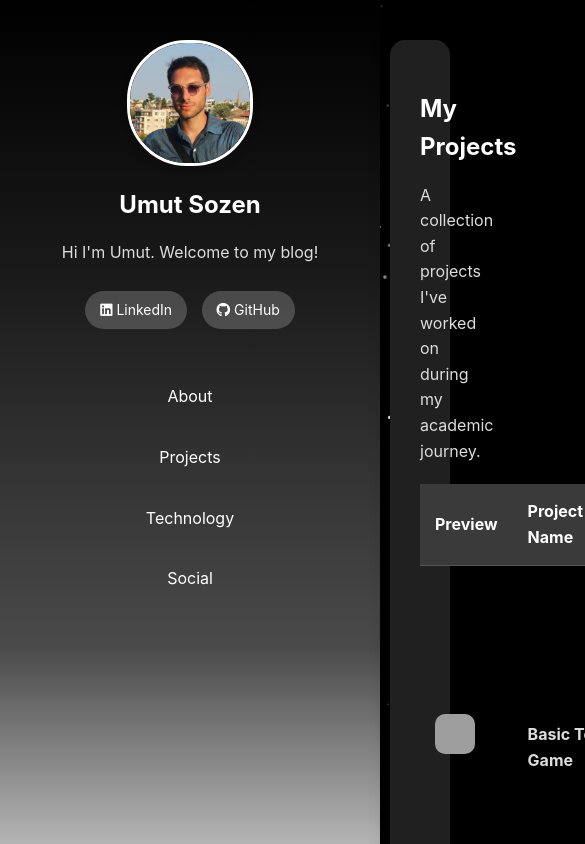
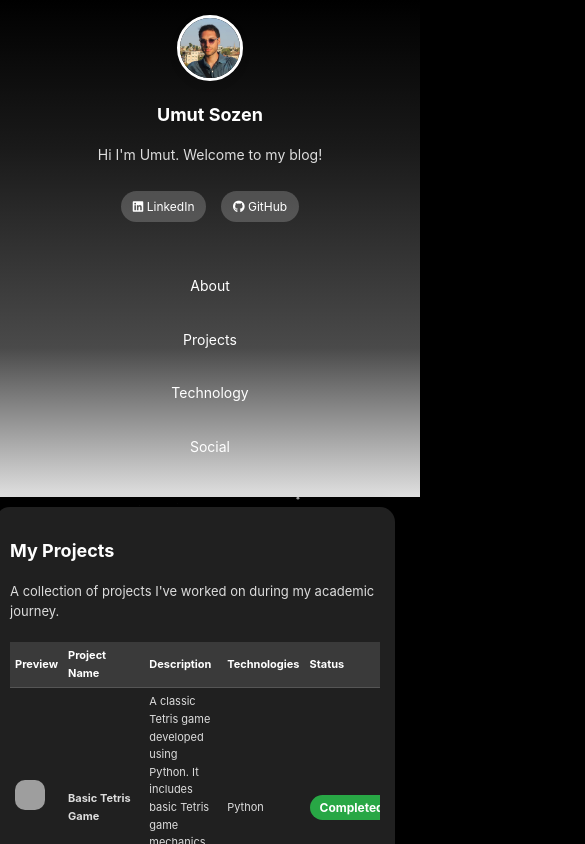
Before and after one commit to Datches1/personalwebpage, a plain HTML site: page projects.html in a window 390 px wide. Shown: the top 844 px of the page, 585 px wide, since content can reach past the window. Drawn offline with Linux system fonts and the light colour scheme; grey boxes are pictures that could not be loaded.

Commit message:
Refactor CSS for responsive design and animations

```diff
--- a/style.css
+++ b/style.css
@@ -131,7 +131,7 @@ main {
     margin-bottom: 15px;
 }
 
-/* Animasyon */
+
 @keyframes fadeIn {
     from {
         opacity: 0;
@@ -143,7 +143,7 @@ main {
     }
 }
 
-/* Tablo Stilleri */
+
 .tech-table {
     width: 100%;
     border-collapse: collapse;
@@ -166,7 +166,7 @@ main {
     height: 40px;
 }
 
-/* Harita Stili */
+
 .map {
     width: 100%;
     height: 500px;
@@ -174,3 +174,159 @@ main {
     border-radius: 8px;
     margin-top: 20px;
 }
+
+
+@media screen and (max-width: 768px) {
+    .sidebar {
+        position: relative;
+        width: 100%;
+        height: auto;
+        padding: 20px;
+    }
+
+    .profile-photo {
+        width: 80px;
+        height: 80px;
+    }
+
+    .profile-section h1 {
+        font-size: 20px;
+    }
+
+    .profile-section p {
+        font-size: 14px;
+    }
+
+    .social-links a {
+        font-size: 12px;
+        padding: 6px 12px;
+    }
+
+    nav ul li a {
+        font-size: 14px;
+        padding: 8px;
+    }
+
+    main {
+        margin-left: 0;
+        padding: 20px;
+    }
+
+    .article {
+        padding: 20px;
+        max-width: 100%;
+    }
+
+    .article h2 {
+        font-size: 20px;
+    }
+
+    .article h3 {
+        font-size: 18px;
+    }
+
+    .article p {
+        font-size: 14px;
+    }
+
+
+    .tech-table {
+        font-size: 12px;
+    }
+
+    .tech-table th,
+    .tech-table td {
+        padding: 8px;
+    }
+
+    .tech-table img {
+        width: 30px;
+        height: 30px;
+    }
+
+    .project-image {
+        width: 40px;
+        height: 40px;
+    }
+
+
+    #map {
+        height: 300px !important;
+    }
+
+
+    .social-container {
+        gap: 30px;
+    }
+
+    .social-icon {
+        width: 100px;
+        height: 100px;
+    }
+
+    .social-icon i {
+        font-size: 50px;
+    }
+}
+
+
+@media screen and (max-width: 480px) {
+    .sidebar {
+        padding: 15px;
+    }
+
+    .profile-photo {
+        width: 60px;
+        height: 60px;
+    }
+
+    .profile-section h1 {
+        font-size: 18px;
+    }
+
+    main {
+        padding: 10px;
+    }
+
+    .article {
+        padding: 15px;
+    }
+
+    .article h2 {
+        font-size: 18px;
+    }
+
+    .article h3 {
+        font-size: 16px;
+    }
+
+    .article p {
+        font-size: 13px;
+    }
+
+
+    .tech-table {
+        font-size: 11px;
+        display: block;
+        overflow-x: auto;
+    }
+
+    .tech-table th,
+    .tech-table td {
+        padding: 5px;
+    }
+
+
+    .social-icon {
+        width: 80px;
+        height: 80px;
+    }
+
+    .social-icon i {
+        font-size: 40px;
+    }
+
+    .social-container {
+        gap: 20px;
+    }
+}
```
